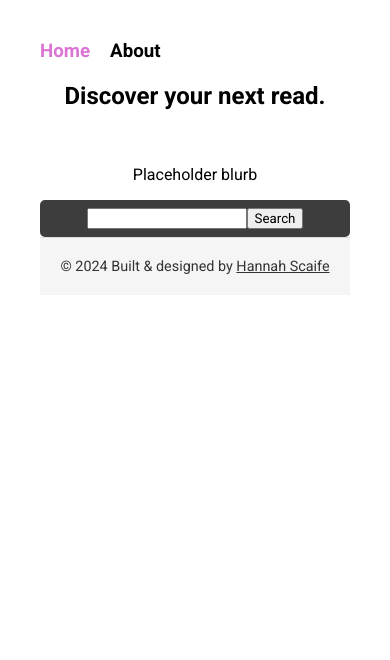
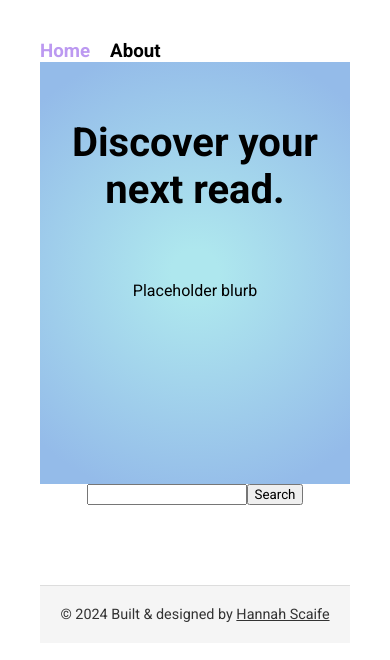
Before and after one commit to hsc996/book-finder-app, a React (Vite) app: page / in a window 390 px wide. Shown: the top 660 px of the page. Built offline with nearby package versions, Linux system fonts and the light colour scheme; a web font is replaced by a local one.

Commit message:
feat: header and styling added

```diff
--- a/src/components/Header.jsx
+++ b/src/components/Header.jsx
@@ -1,4 +1,5 @@
-import { NavBar } from '../components/Routing/NavBar'
+import { NavBar } from '../components/Routing/NavBar';
+import '../styles/Header.css'
 
 export function Header(){
     return(
--- a/src/components/SearchPage.jsx
+++ b/src/components/SearchPage.jsx
@@ -34,14 +34,18 @@ export function SearchPage(){
 
     return(
         <>
-            <div className="search-bar">
+            <div className="search-page">
+                <div className="search-bar>">
                     <input
                     className="user-input"
                     type="text"
                     value={search}
                     onChange={(e) => {setSearch(e.target.value)}}/>
                     <button onClick={handleSearch}>Search</button>
+                </div>
+                <div className="search-results">
                     <BookList books={books}/>
+                </div>
             </div>
         </>
     );
--- a/src/styles/BookSearch.css
+++ b/src/styles/BookSearch.css
@@ -3,8 +3,12 @@
     outline: none;
     background: transparent;
     background: #3d3d3d;
-    padding: .5rem;
+    padding: 0.5rem;
     border-radius: 5px;
     color: #fff;
     overflow-y: scroll;
 }
+
+.search-results {
+    margin: 2.5rem;
+}
--- /dev/null
+++ b/src/styles/Header.css
@@ -0,0 +1,47 @@
+.header-content {
+    min-height: 75vh;
+    background: radial-gradient(circle, rgba(174, 231, 238, 1) 9%, rgba(148, 187, 233, 1) 88%);
+    flex-direction: column;
+    padding: 1rem;
+    box-sizing: border-box;
+}
+
+.header-title {
+    font-size: 4.2rem;
+}
+
+.header-text {
+    margin-top: -1.8rem;
+    margin-bottom: 2.8rem;
+    opacity: 0.8;
+    max-width: 770px;
+}
+
+
+@media (max-width: 768px) {
+    .header-title {
+        font-size: 3rem;
+    }
+
+    .header-text {
+        font-size: 1.2rem;
+        margin-top: 0;
+        margin-bottom: 1rem;
+        max-width: 90%;
+    }
+
+    .header-content {
+        min-height: 50vh;
+        padding: 1.5rem;
+    }
+}
+
+@media (max-width: 480px) {
+    .header-title {
+        font-size: 2.5rem;
+    }
+
+    .header-text {
+        font-size: 1rem;
+    }
+}
--- a/src/styles/Main.css
+++ /dev/null
@@ -1,7 +0,0 @@
-.search-bar {
-    display: flex;
-}
-
-#user-input {
-    flex-wrap: wrap;
-}
--- a/src/styles/NavBar.css
+++ b/src/styles/NavBar.css
@@ -14,7 +14,7 @@ nav a {
 }
 
 nav a.active {
-    color: rgb(220, 116, 211);
+    color: rgb(188, 153, 241);
 }
 
 nav h3 {
```
Lines whose indentation alone changed are shown as unchanged.
